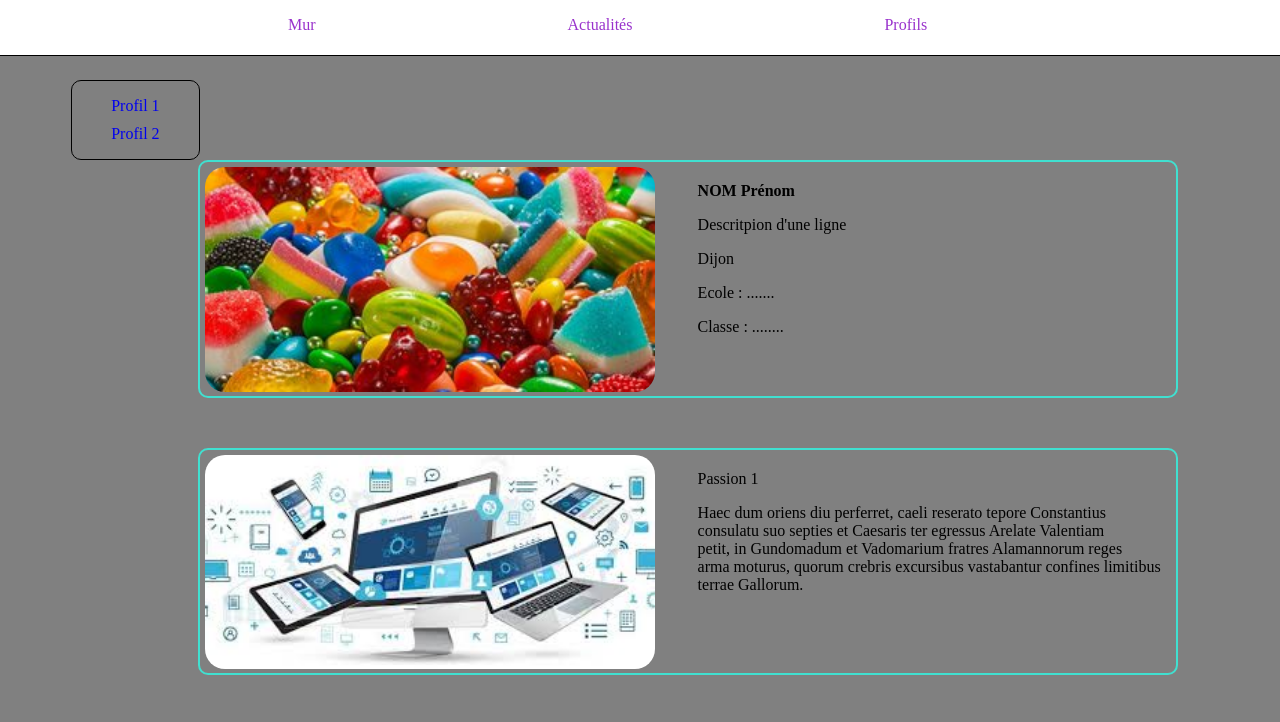
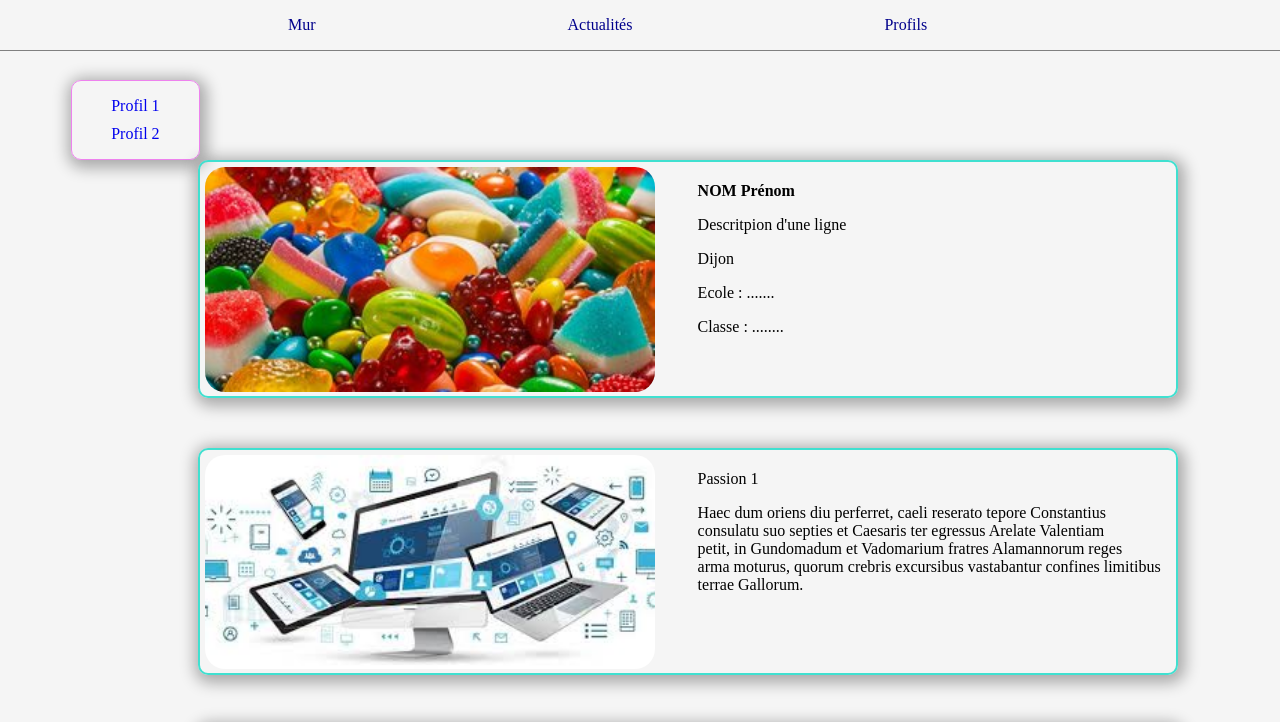
Before and after one commit to AllanBON/Girls-R-Coding, a plain HTML site: page page_profil.html in a window 1280 px wide. Shown: the top 722 px of the page. Drawn offline with Linux system fonts and the light colour scheme.

Commit message:
suite css

```diff
--- a/Style/style.css
+++ b/Style/style.css
@@ -1,15 +1,17 @@
 
 /* GENERAL */
 
+/* EXERCICE : Arrondissez les images seulement sur 2 côtés  */
+
 img{  /* Style de toutes les images */
-    width: 450px !important; /* forcé la largeur à la taille souhaitée */
+    width: 450px; /* forcé la largeur à la taille souhaitée */
     margin-top: 5px; /* décaler la photo par rapport au dessus */
     margin-left: 5px; /* décaler la photo par rapport à la gauche */
-    border-radius: 20px; /* Arrondir les angles de l'image */
+    border-radius: 20px 20px 20px 20px; /* Arrondir les angles de l'image */
 }
 
 body{ /* Le corps de la page */
-    background-color: grey; /* Couleur de fond */
+    background-color: whitesmoke; /* Couleur de fond */
 }
 
 a{ /* liens hypertextes */
@@ -17,23 +19,23 @@ a{ /* liens hypertextes */
 }
 
 
+/* Menu => Barre en haut avec les liens mur, actus, profils */
 
-/* Menu => Barre en haut avec les liens mur, actus, profils */
+/* EXERCICE : Modifiez  la couleur de la balise a du menu */
 
 .menu{
     position: fixed; /* permet de laisser la barre de menu figée */
     top: 0; /* en haut de l'écran */
     left: 0; /* en commençant tout à gauche de l'écran */
     width: 100%; /* prend toute la largeur de l'écran */
-    border-bottom: 1px solid black; /* crée une barre noire de 1 px sur le bas de la div */
-    background-color: white; /* Met une couleur d'arrère plan blanche */
-    padding-bottom: 5px;
+    border-bottom: 1px solid grey; /* crée une barre noire de 1 px sur le bas de la div */
+    background-color: whitesmoke; /* Met une couleur d'arrère plan blanche */
 }
 
 .menu a{
     margin-top: 50%;
     margin-left: 20%; /* les balises a (lien hypertext) sont éloignés de 20% par rapport à l'objet à sa gauche */
-    color: darkorchid; /* le texte de la balise a sera écrit de cette couleur */
+    color: darkblue; /* le texte de la balise a sera écrit de cette couleur */
 }
 
 .menu li{
@@ -50,13 +52,16 @@ a{ /* liens hypertextes */
 }
 
 .liste-profils-container{
-    border: 1px solid;
+    border: 1px solid violet;
     border-radius: 10px;
     width: 10%;
     display: inline-block;
     vertical-align: middle;
     margin-left: 5%;
     text-align: center;
+
+    -webkit-box-shadow: 2px 3px 15px 5px rgba(0,0,0,0.31);
+    box-shadow: 2px 3px 15px 5px rgba(0,0,0,0.31);
 }
 
 .liste-profils-container ol{
@@ -82,6 +87,8 @@ a{ /* liens hypertextes */
     border-radius: 10px;
     margin-bottom: 50px;
 
+    -webkit-box-shadow: 2px 3px 15px 5px rgba(0,0,0,0.31);
+    box-shadow: 2px 3px 15px 5px rgba(0,0,0,0.31);
 }
 
 .text-container{
```
Also changed, not shown: page_profil.html (+5 -0 lines).
